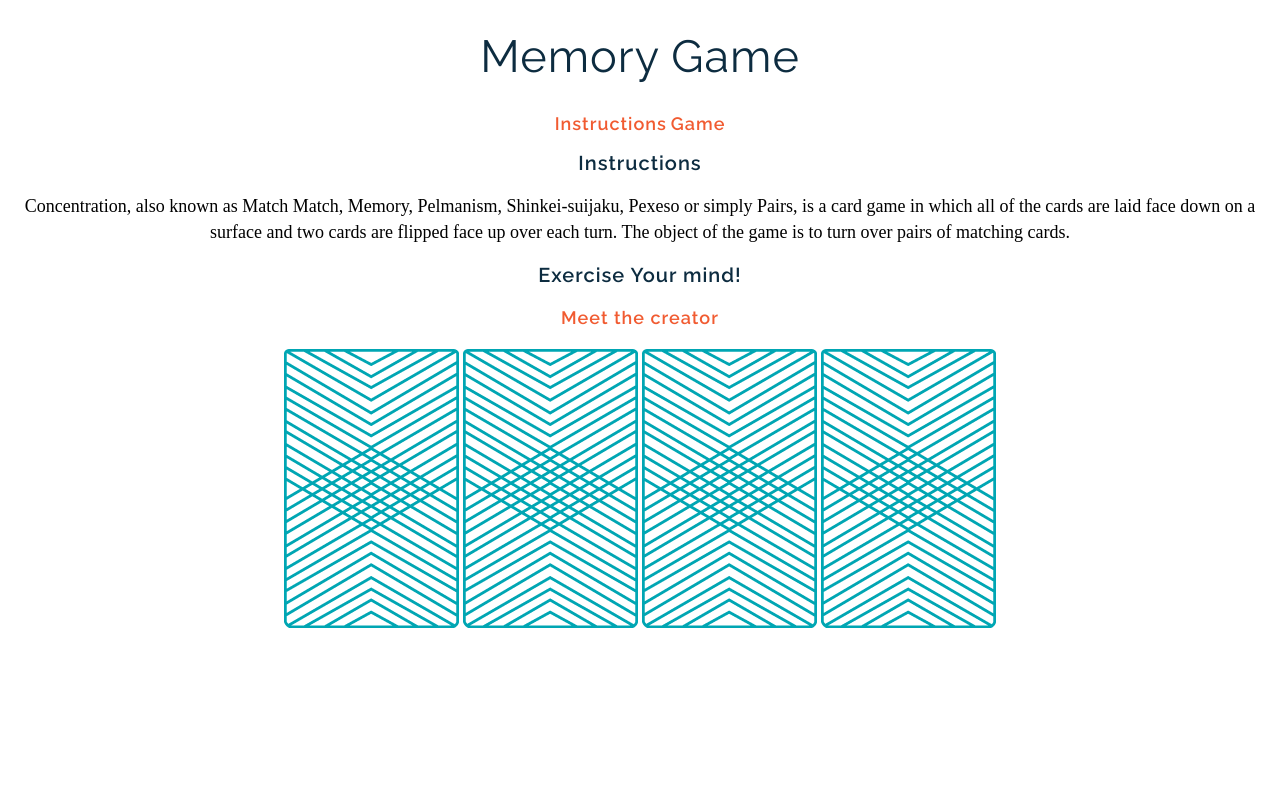
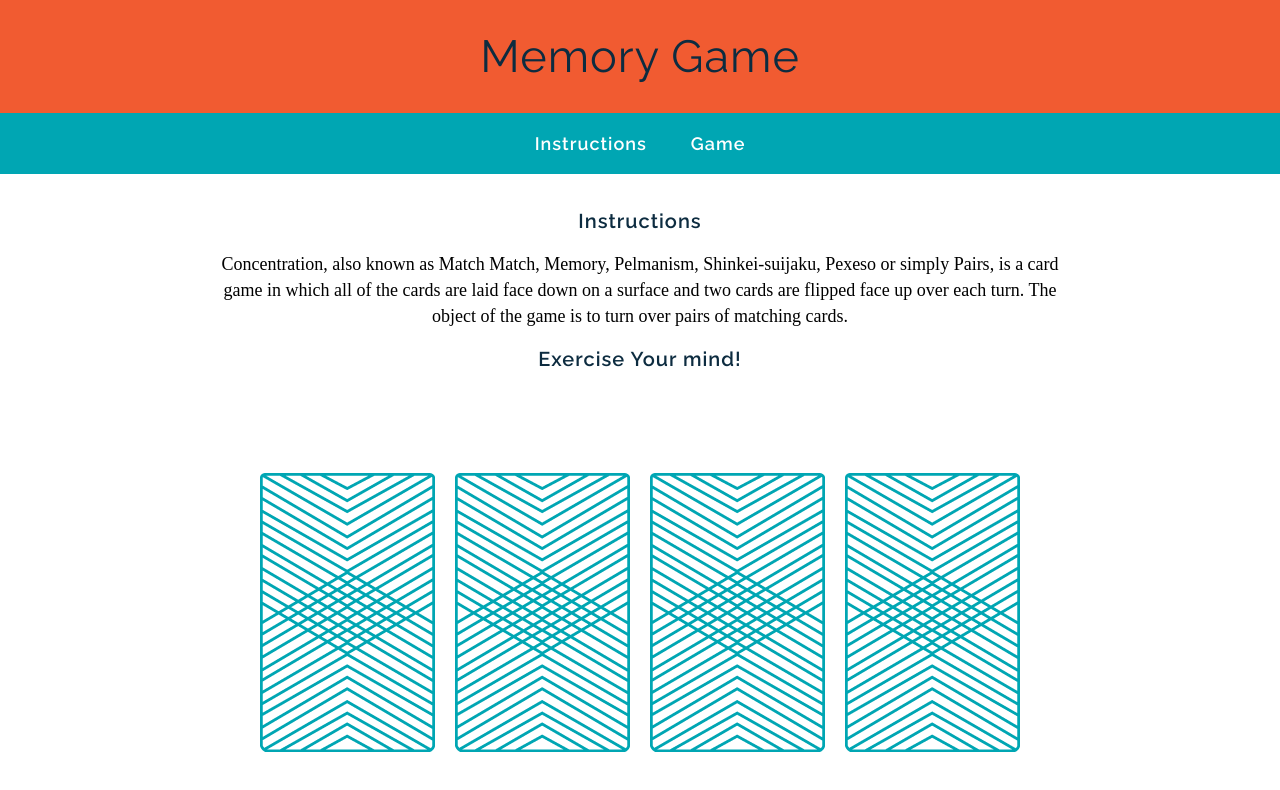
Before and after one commit to roryellis/wdi-fundamentals-memorygame, a plain HTML site: page memory_game/index.html in a window 1280 px wide. Drawn offline with Linux system fonts and the light colour scheme; a web font is replaced by a local one.

Commit message:
edits to style.css

```diff
--- a/memory_game/css/style.css
+++ b/memory_game/css/style.css
@@ -4,6 +4,7 @@ h1 {
 	letter-spacing: 1px;
 	font-weight: 400;
 	font-size: 45px;
+	margin: 0;
 }
 
 h2 {
@@ -22,13 +23,36 @@ p {
 
 body {
 	text-align: center;
+	margin: 0;
 }
 
 a {
 	text-decoration: none;
 	font-family: "Raleway", sans-serif;
-	color: #F15B31;
+	color: #ffffff;
 	letter-spacing: 1px;
 	font-weight: 600;
 	font-size: 18px;
+	margin: 0 20px;
 }
+
+header {
+	background-color: #f15b31;
+	color: #ffffff;
+	padding: 30px 20px;
+}
+
+nav {
+	background-color: #00a6b3;
+	color: #ffffff;
+	padding: 20px 0;
+}
+
+main {
+	width: 850px;
+	margin: 35px auto;
+}
+
+img {
+	margin: 40px 8px 0 8px;
+}
--- a/memory_game/index.html
+++ b/memory_game/index.html
@@ -6,9 +6,14 @@
 		<title>Memory Card Game</title>
 	</head>
 	<body>
+		<header>
 			<h1>Memory Game</h1>
+		</header>
+		<nav>
 			<a href="#">Instructions</a>
 			<a href="#">Game</a>
+		</nav>
+		<main>
 			<h2>Instructions</h2>
 			<p>Concentration, also known as Match Match, Memory, Pelmanism, Shinkei-suijaku, Pexeso or simply Pairs, is a card game in which all of the cards are laid face down on a surface and two cards are flipped face up over each turn. The object of the game is to turn over pairs of matching cards.</p>
 			<h2>Exercise Your mind!</h2>
@@ -19,5 +24,6 @@
 				<img src="images/back.png" alt="King of Diamonds">
 				<img src="images/back.png" alt="King of Hearts">
 			</div>
+		</main>
 	</body>
 </html>
```
Lines whose indentation alone changed are shown as unchanged.
